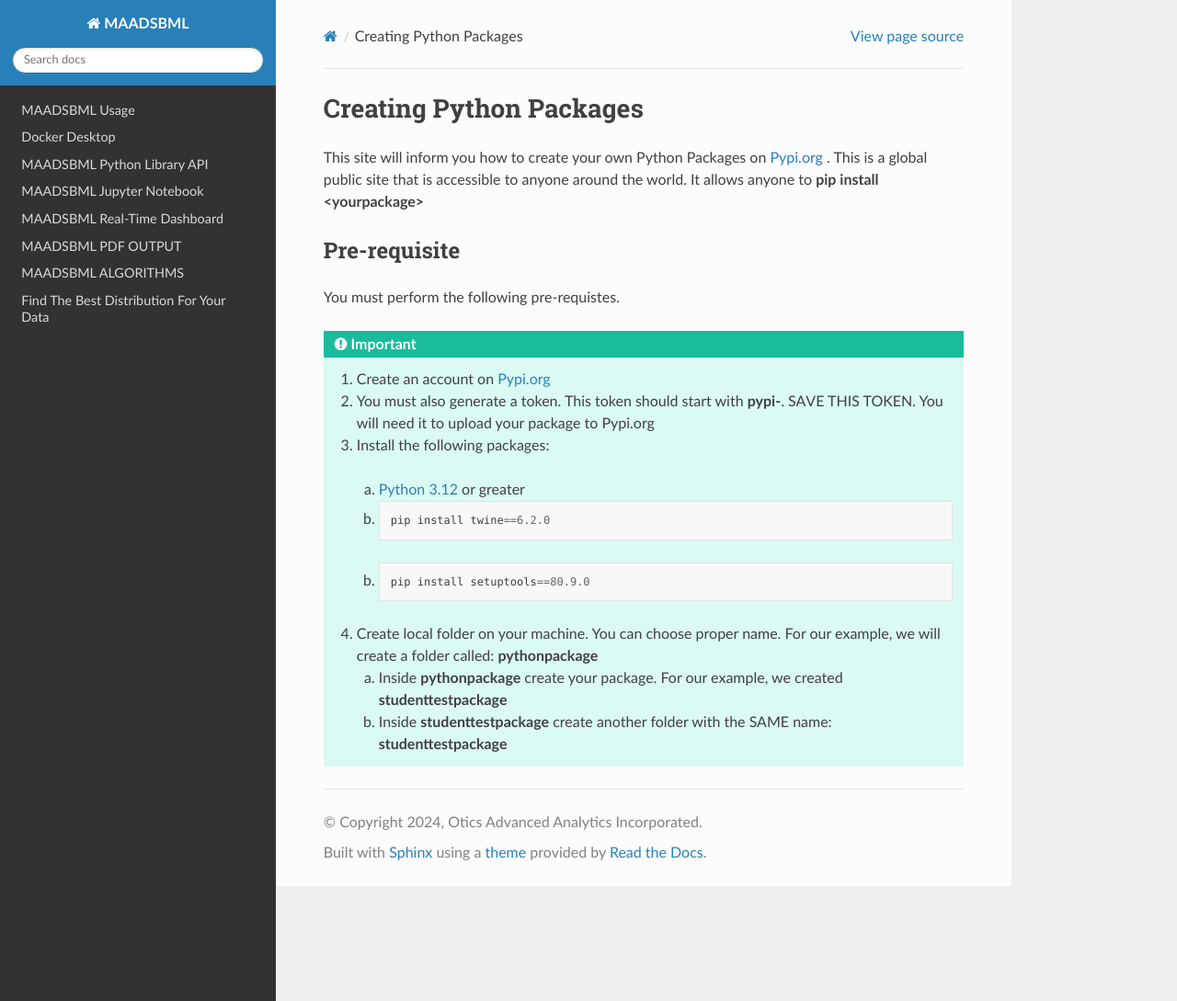
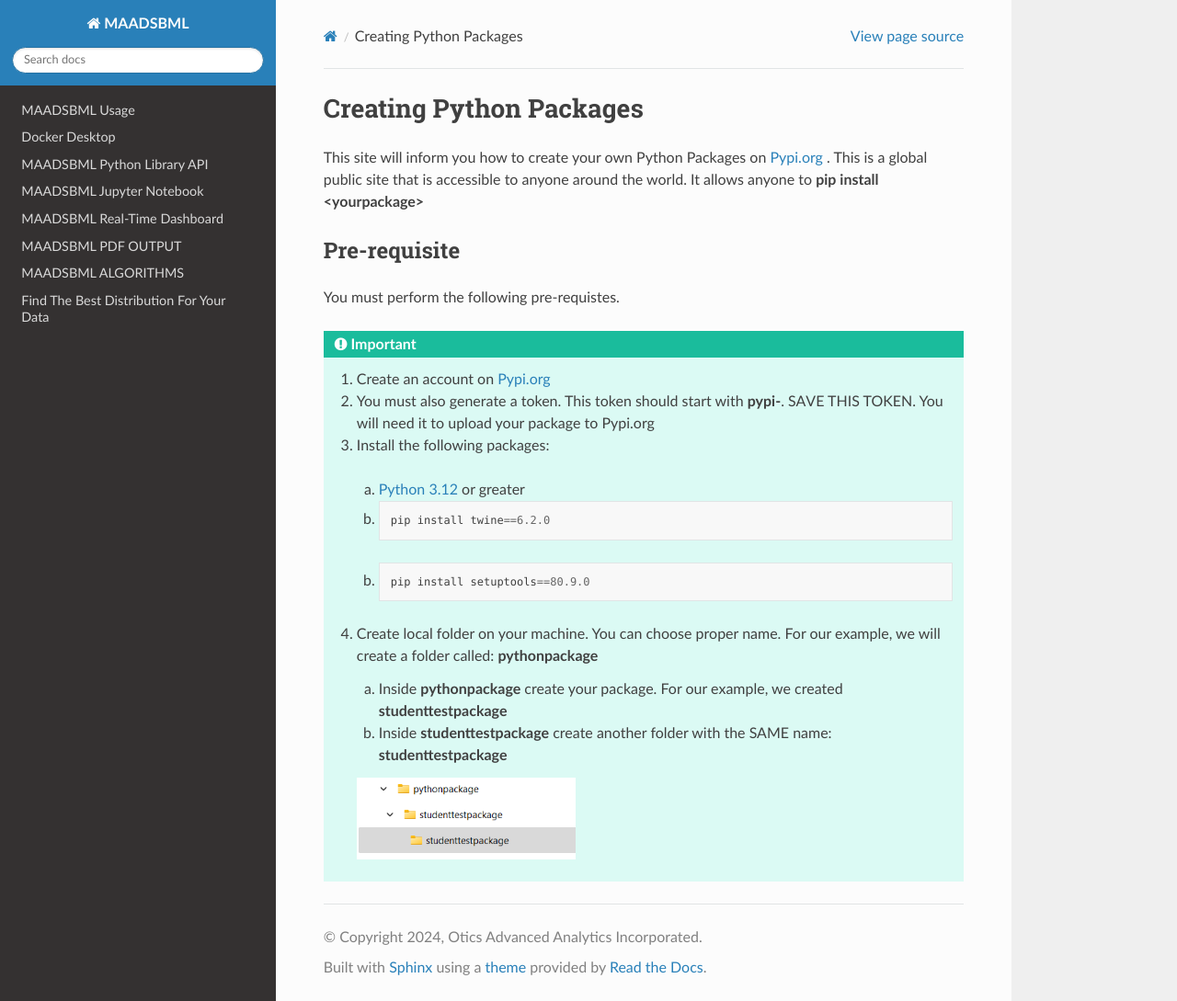
Before and after one commit to smaurice101/maadsbml, a Sphinx documentation site: the page built from docs/source/createpythonpackage.rst, in a window 1280 px wide and 1089 px high. Shown: the whole window at 92% size. Built offline with Sphinx 7.4.7 and the Read the Docs theme 3.1.0, drawn with Linux system fonts in a browser that asks for light colours.

Commit message:
Update createpythonpackage.rst

```diff
--- a/docs/source/createpythonpackage.rst
+++ b/docs/source/createpythonpackage.rst
@@ -32,5 +32,5 @@ You must perform the following pre-requistes.
 
       b. Inside **studenttestpackage** create another folder with the SAME name: **studenttestpackage**
 
-      .. figure::
+      .. figure:: tp1.png
          :scale: 70%
```
